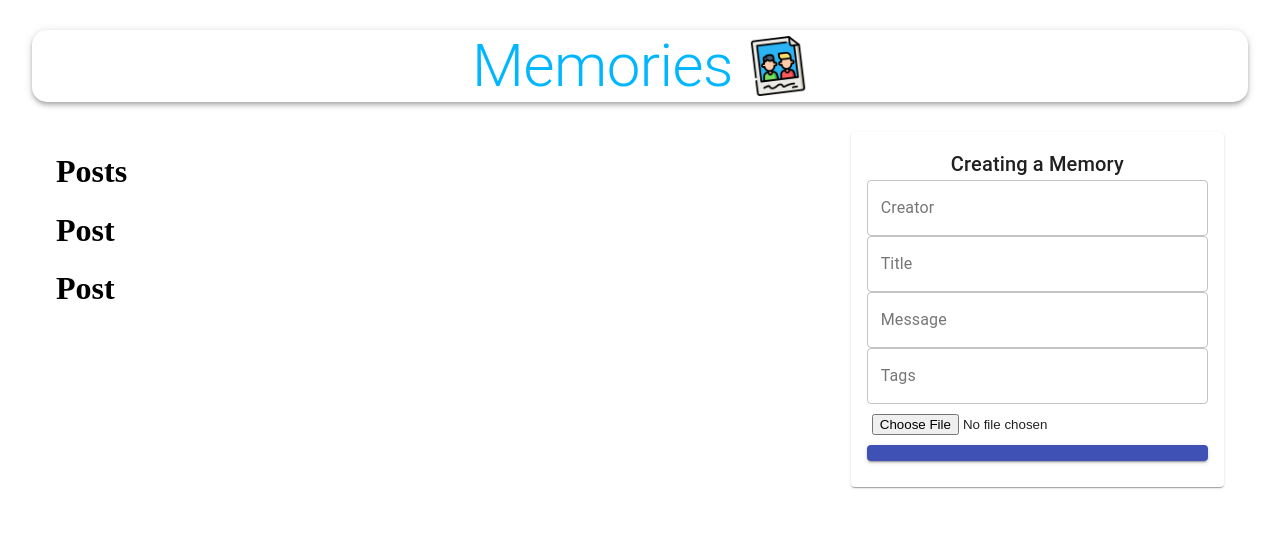
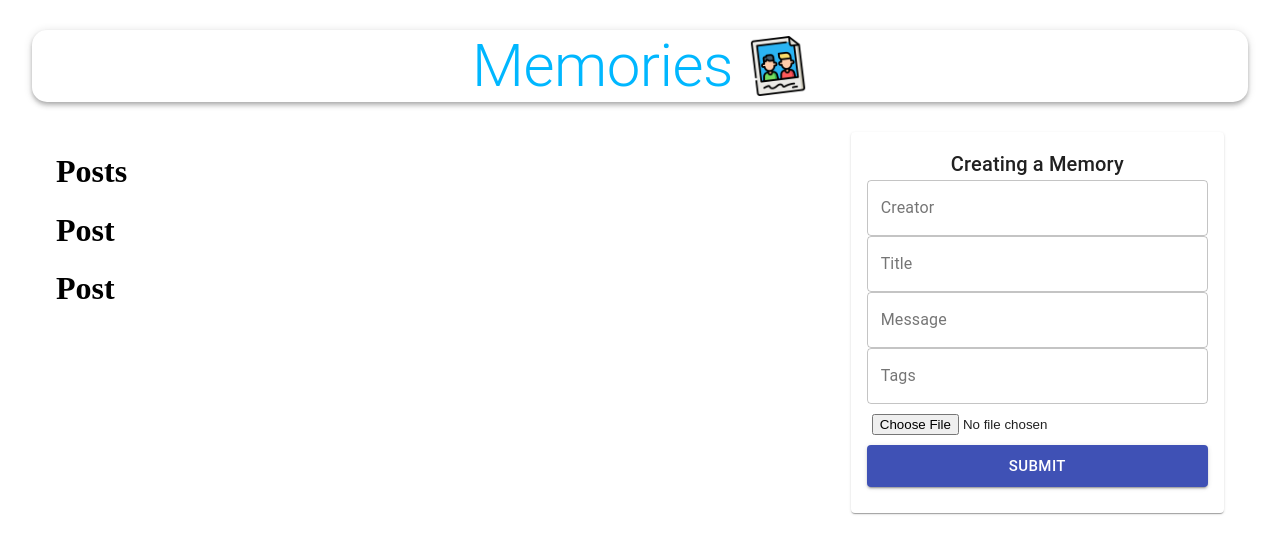
Before and after one commit to Decomplosed/memories-app, a React (Create React App) app in the folder client/: page / in a window 1280 px wide. Shown: the top 554 px of the page. Built offline with nearby package versions, Linux system fonts and the light colour scheme; no server answers.

Commit message:
added Submit info inside button

```diff
--- a/client/src/components/Form/Form.js
+++ b/client/src/components/Form/Form.js
@@ -81,7 +81,9 @@ const Form = () => {
           size='large'
           type='submit'
           fullWidth
-        ></Button>
+        >
+          Submit
+        </Button>
       </form>
     </Paper>
   );
```
